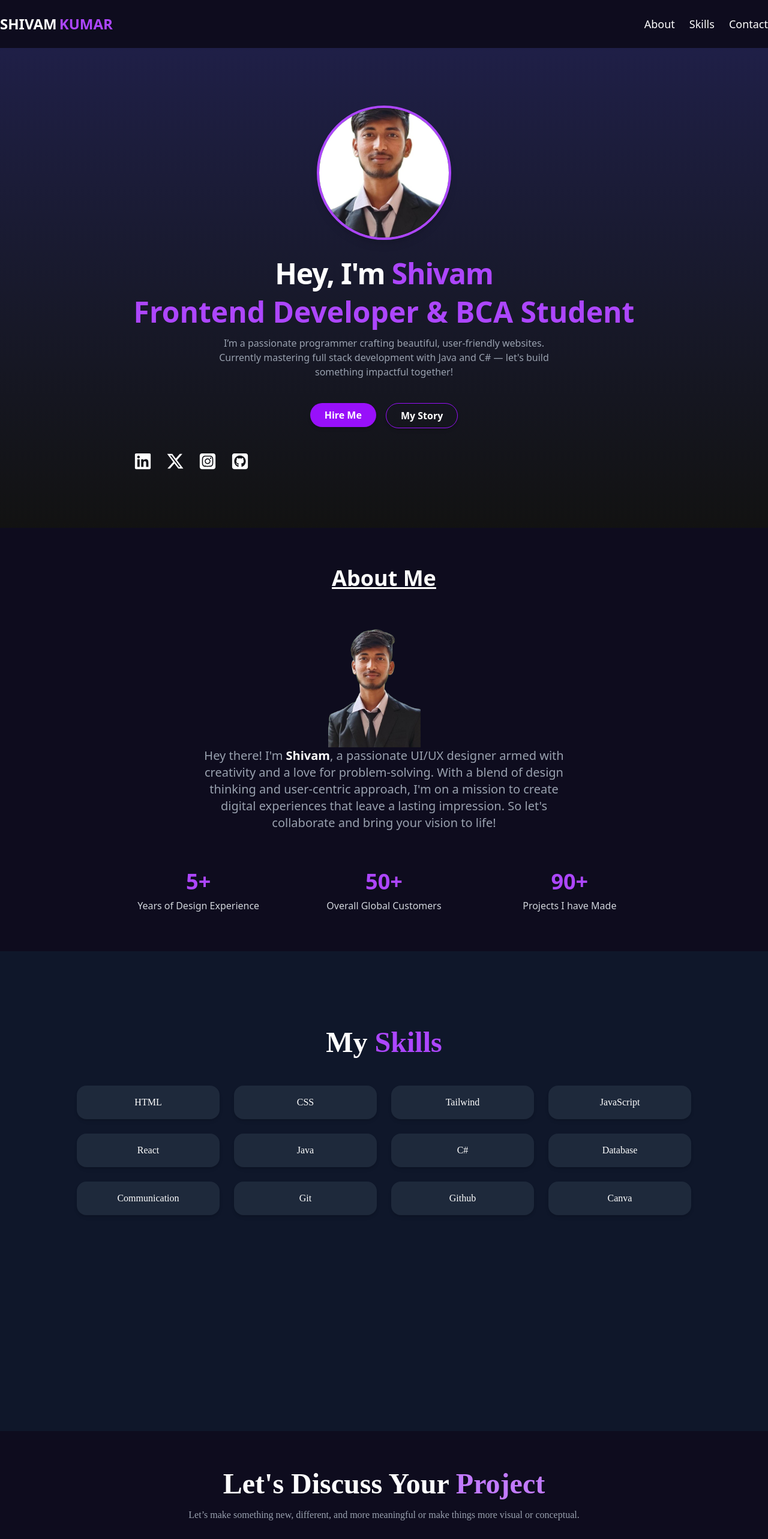
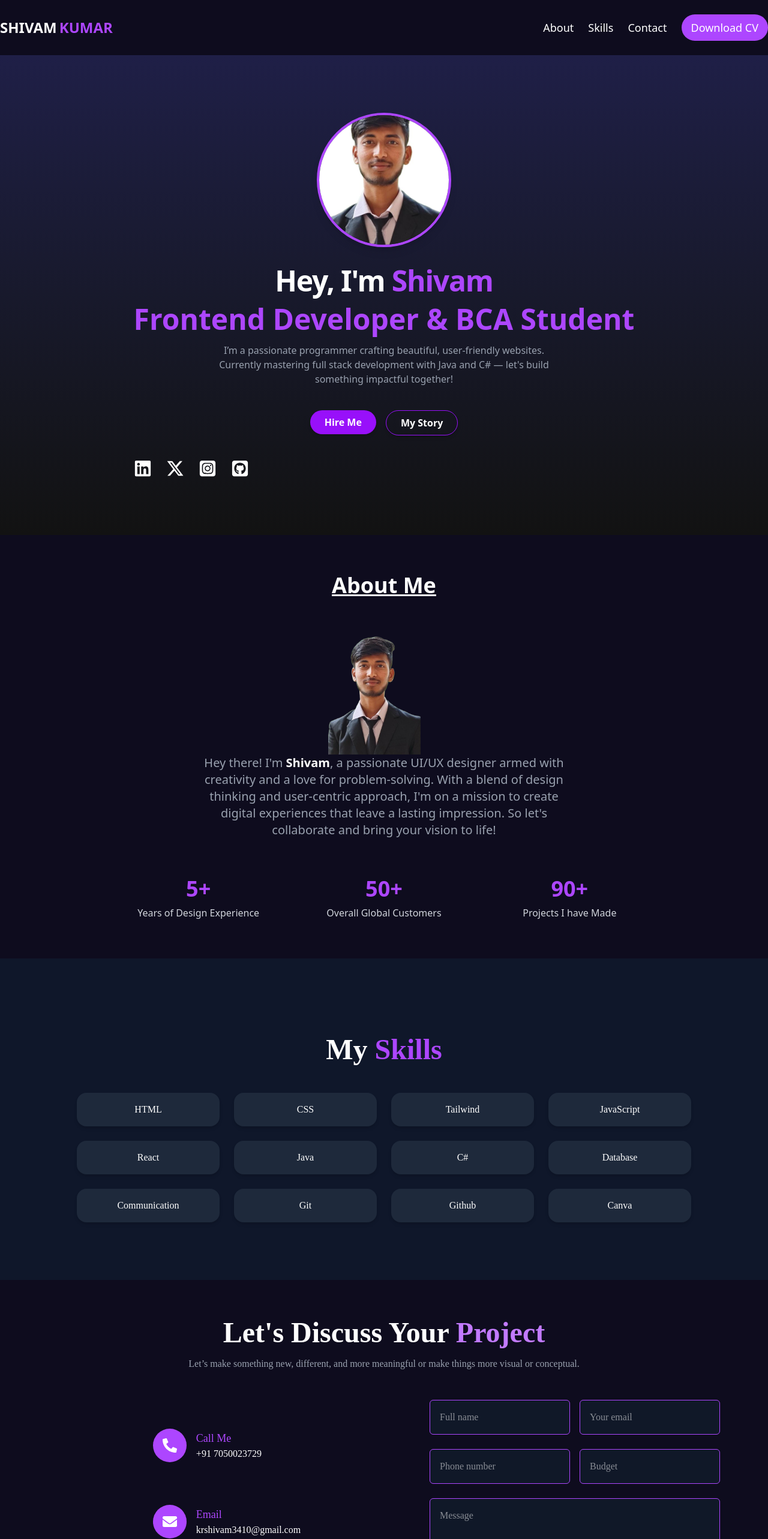
Before and after one commit to Shivam3410/porfolio, a React (Vite) app: page / in a window 1280 px wide. Shown: the top 2566 px of the page at 60% size. Built offline with nearby package versions, Linux system fonts and the light colour scheme.

Commit message:
third commit

```diff
--- a/src/Components/Navbar.jsx
+++ b/src/Components/Navbar.jsx
@@ -34,7 +34,7 @@ const Navbar = () => {
     ]
     const [menu, setMenu] = useState(false)
     return (
-        <div>
+        <nav>
             <motion.div
                 initial={{ opacity: 0, y: -40 }}
                 animate={{ opacity: 1, y: 0 }}
@@ -55,6 +55,7 @@ const Navbar = () => {
                                 </Link>
                             </li>
                         ))}
+                        <a href='https://drive.google.com/file/d/1c9y2Hl2y4ulUl5pkmWIS8M2Hr2QL5rOC/view?usp=drive_link' className='md:text-base lg:text-lg bg-purple-500 hover:bg-purple-400 text-white px-4 py-2 rounded-full'>Download CV</a>
 
                     </ul>
                 </div>
@@ -116,7 +117,7 @@ const Navbar = () => {
                 </motion.div>
 
             </div>
-        </div>
+        </nav>
     )
 }
 
--- a/src/Components/Skills.jsx
+++ b/src/Components/Skills.jsx
@@ -9,7 +9,7 @@ const Skills = () => {
   return (
     <section
       id="skills"
-      className="scroll-mt-32 text-white pt-32 pb-24 px-6 font-[Poppins] bg-[#0f172a] min-h-screen"
+      className="scroll-mt-32 text-white pt-32 pb-24 px-6 font-[Poppins] bg-[#0f172a]"
     >
       <h2 className="text-center text-4xl sm:text-5xl font-bold mb-12">
         My <span className="text-purple-500">Skills</span>
```
Lines whose indentation alone changed are shown as unchanged.
